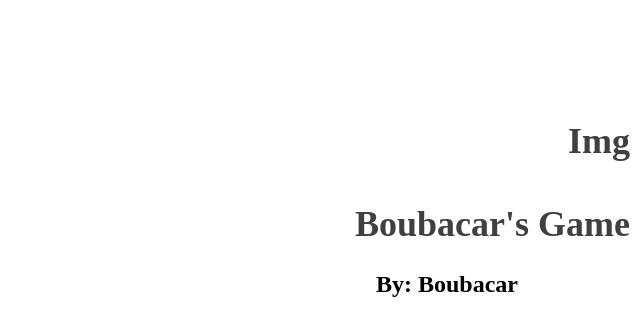
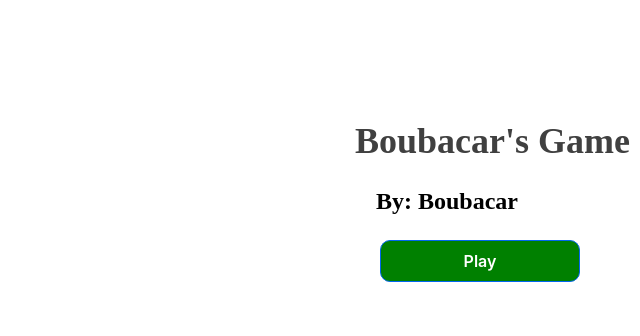
Before and after one commit to nothankyouwdym/Roblox-Page-Project, a React (Vite) app: page / in a window 1280 px wide. Shown: the top 336 px of the page, without its empty margins (640-1280 px from the left). Built offline with nearby package versions, Linux system fonts and the light colour scheme.

Commit message:
2 files modified

```diff
--- a/src/Sidebar.jsx
+++ b/src/Sidebar.jsx
@@ -6,11 +6,12 @@ import { useState } from "react"
 const Sidebar = () =>{
   const [title,setTitle] = useState("Boubacar's Game")
   const [author,setAuthor] = useState("Boubacar")
+
   return(
     <section id="sidebar">
-      <h1>Img</h1>
       <h1>{title}</h1>
       <h4 id="author">By: {author}</h4>
+      <button id="play">Play</button>
     </section>
   )
 }
--- a/src/index.css
+++ b/src/index.css
@@ -423,6 +423,14 @@ h5 {
   color: black;
   position: relative;
   right: 7rem;
+}
+
+#play{
+  background-color: green;
+  border-radius: 10px;
+  width: 200px;
+  position: relative;
+  right: 50px;
 }
 
 h1:not(:first-child),
```
